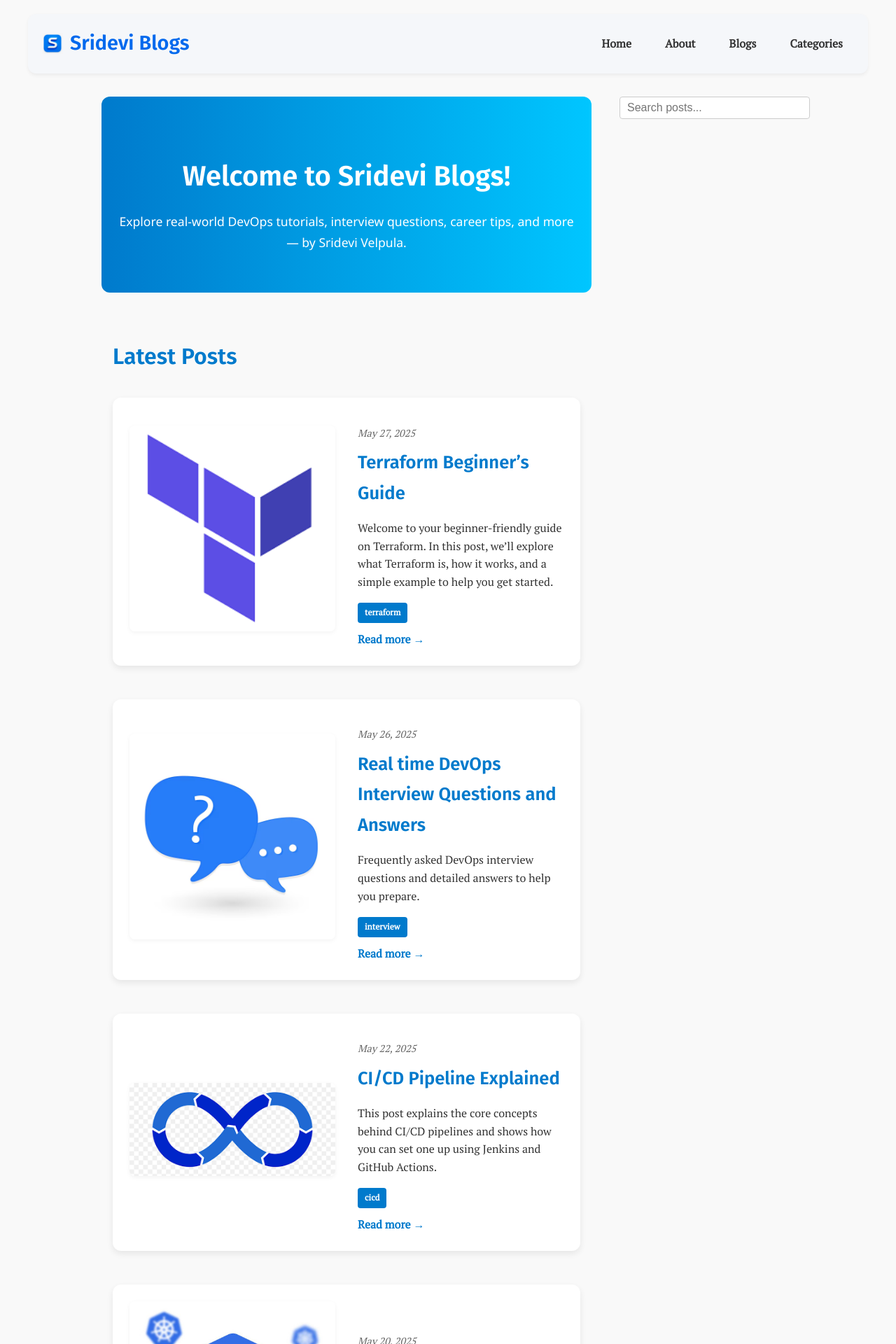
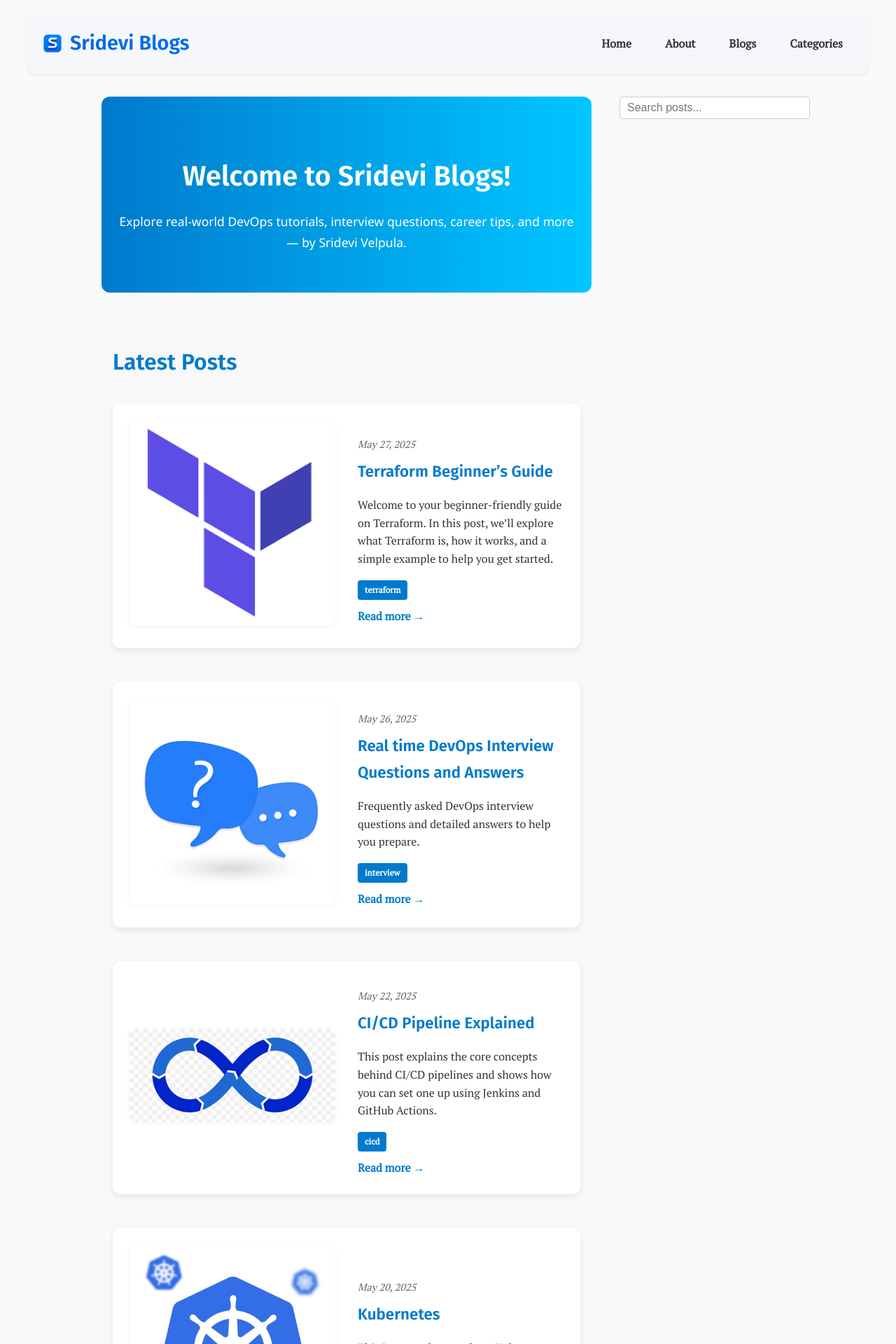
Before and after one commit to srideviblogs/srideviblogs.github.io, a Jekyll site: the page built from index.md, in a window 1280 px wide. Shown: the top 1920 px of the page at 70% size. Built offline with Jekyll 4.4.1, drawn with Linux system fonts in a browser that asks for light colours.

Commit message:
Update custom.css

```diff
--- a/assets/css/custom.css
+++ b/assets/css/custom.css
@@ -500,7 +500,7 @@ header.site-header {
 .alt-posts-section {
   max-width: 1100px;
   margin: 0 auto;
-  padding: 2rem 1rem;
+  padding: 2.5rem 1rem;
 }
 
 .alt-post-row {
@@ -548,7 +548,7 @@ header.site-header {
 }
 
 .alt-post-title {
-  font-size: 1.6rem;
+  font-size: 1.4rem;
   margin: 0.2rem 0 0.8rem;
 }
 
```
